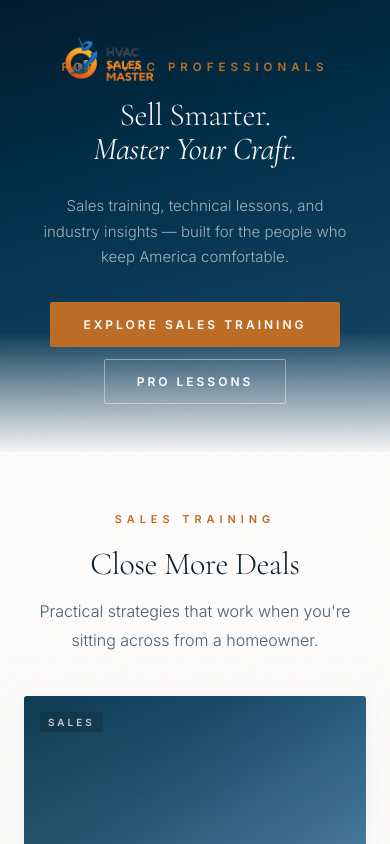
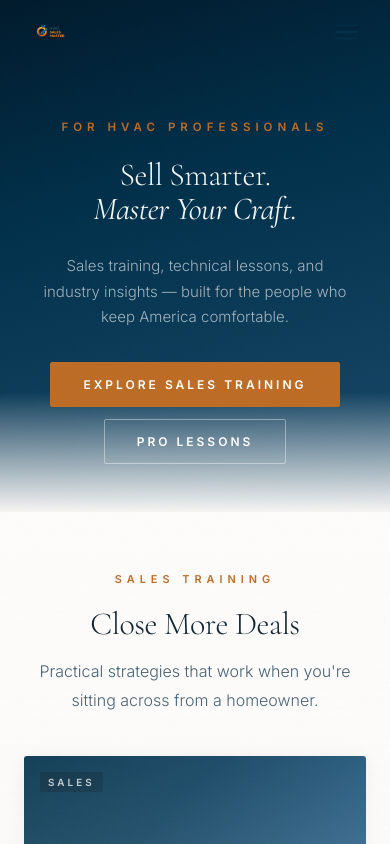
Before and after one commit to Ishack94/HVAC-sales-master, a React (Vite) app: page / in a window 390 px wide. Shown: the top 844 px of the page. Built offline with nearby package versions, Linux system fonts and the light colour scheme.

Commit message:
fix mobile logo overlap

```diff
--- a/src/components/Home/Hero.module.css
+++ b/src/components/Home/Hero.module.css
@@ -115,7 +115,7 @@
 @media (max-width: 768px) {
   .hero {
     min-height: auto;
-    padding: 80px var(--container-padding) 60px;
+    padding: 120px var(--container-padding) 60px;
   }
 
   .heading {
@@ -136,6 +136,10 @@
     justify-content: center;
   }
 
+  .actions > * {
+    width: auto;
+  }
+
   .heroGlow {
     display: none;
   }
@@ -143,7 +147,7 @@
 
 @media (max-width: 480px) {
   .hero {
-    padding: 60px var(--container-padding) 48px;
+    padding: 120px var(--container-padding) 48px;
   }
 
   .heading {
--- a/src/components/Layout/Header.jsx
+++ b/src/components/Layout/Header.jsx
@@ -32,7 +32,7 @@ export default function Header() {
     <>
       <header className={`${styles.header} ${scrolled ? styles.scrolled : ''}`}>
         <div className={styles.inner}>
-          <Logo height={141} mobileHeight={115} />
+          <Logo height={141} mobileHeight={36} />
           <nav className={styles.nav} aria-label="Main navigation">
             {navLinks.map(({ label, to }) => (
               <NavLink
--- a/src/components/Layout/Header.module.css
+++ b/src/components/Layout/Header.module.css
@@ -40,7 +40,7 @@
 
 @media (max-width: 768px) {
   .inner {
-    height: 129px;
+    height: 64px;
   }
 }
 
```
